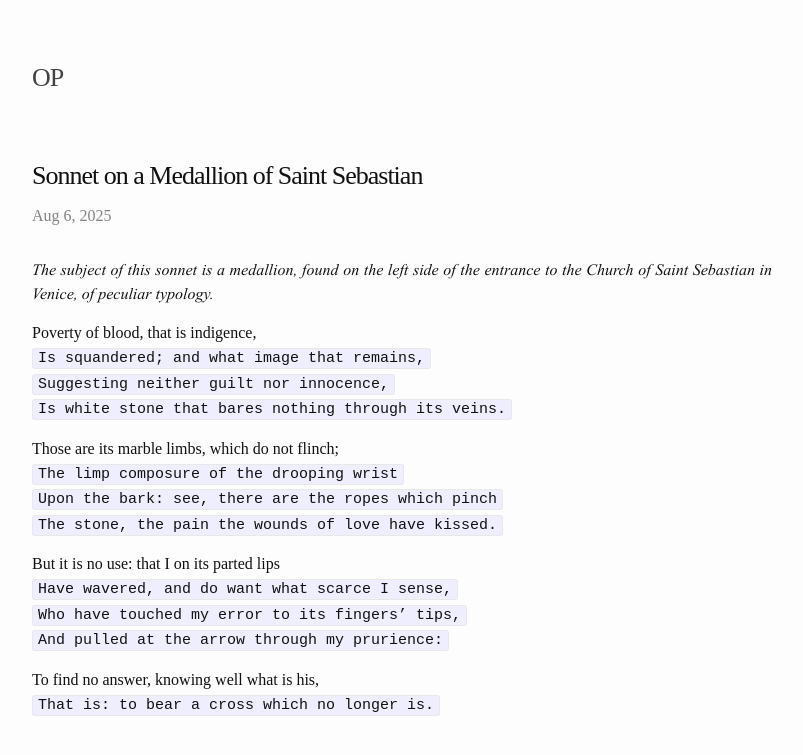
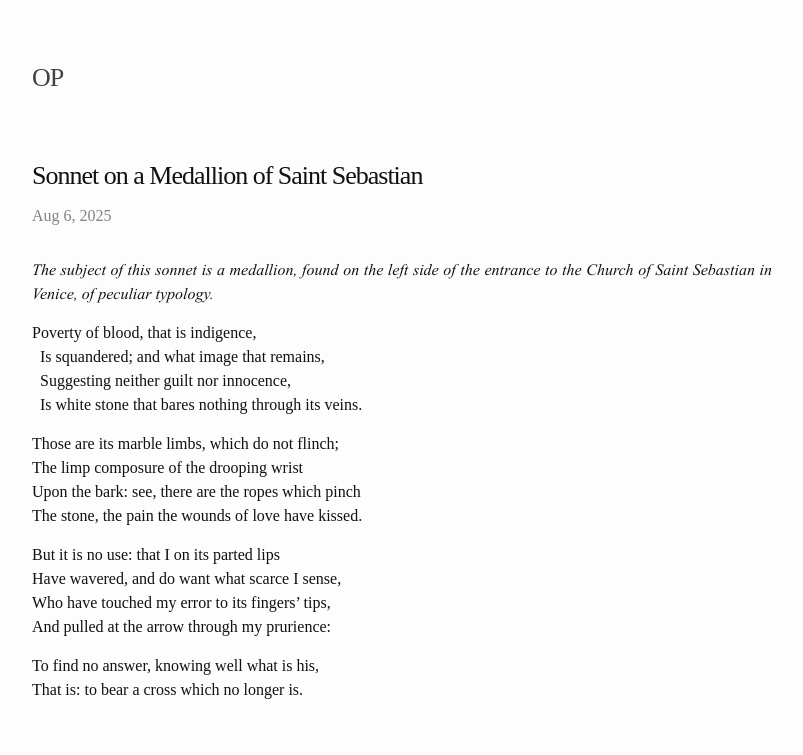
Before and after one commit to TheatrumMundi/TheatrumMundi, a Jekyll site: the page built from _posts/2025-08-06-sonnet-on-medallion.markdown, in a window 1280 px wide. Shown: the top 755 px of the page, without its empty margins (238-1041 px from the left). Built offline with Jekyll 4.4.1, drawn with Linux system fonts in a browser that asks for light colours; some web fonts are replaced.

Commit message:
Update 2025-08-06-sonnet-on-medallion.markdown

````diff
--- a/_posts/2025-08-06-sonnet-on-medallion.markdown
+++ b/_posts/2025-08-06-sonnet-on-medallion.markdown
@@ -8,19 +8,19 @@ categories: jekyll update
 *The subject of this sonnet is a medallion, found on the left side of the entrance to the Church of Saint Sebastian in Venice, of peculiar typology.*
 
 Poverty of blood, that is indigence, <br>
-```Is squandered; and what image that remains,``` <br>
-```Suggesting neither guilt nor innocence,``` <br>
-```Is white stone that bares nothing through its veins.``` <br>
+&nbsp;&nbsp;Is squandered; and what image that remains, <br>
+&nbsp;&nbsp;Suggesting neither guilt nor innocence, <br>
+&nbsp;&nbsp;Is white stone that bares nothing through its veins. <br>
 
 Those are its marble limbs, which do not flinch; <br>
-```The limp composure of the drooping wrist``` <br>
-```Upon the bark: see, there are the ropes which pinch``` <br>
-```The stone, the pain the wounds of love have kissed.```<br>
+  The limp composure of the drooping wrist <br>
+  Upon the bark: see, there are the ropes which pinch <br>
+  The stone, the pain the wounds of love have kissed. <br>
 
 But it is no use: that I on its parted lips <br>
-```Have wavered, and do want what scarce I sense,``` <br>
-```Who have touched my error to its fingers’ tips,``` <br>
-```And pulled at the arrow through my prurience: ```<br>
+ Have wavered, and do want what scarce I sense, <br>
+ Who have touched my error to its fingers’ tips, <br>
+ And pulled at the arrow through my prurience: <br>
 
 To find no answer, knowing well what is his, <br>
-```That is: to bear a cross which no longer is.``` <br>
+  That is: to bear a cross which no longer is. <br>
````
